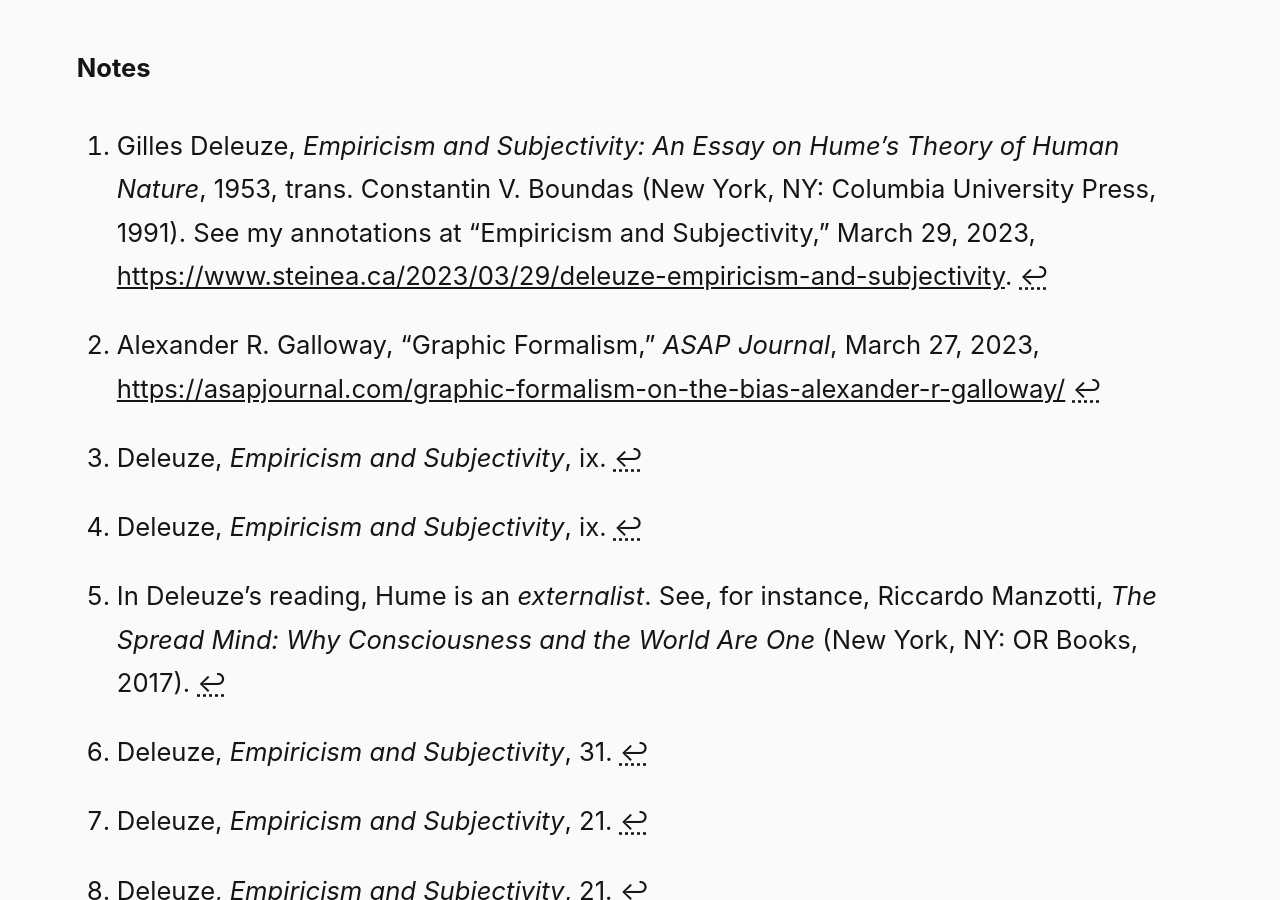
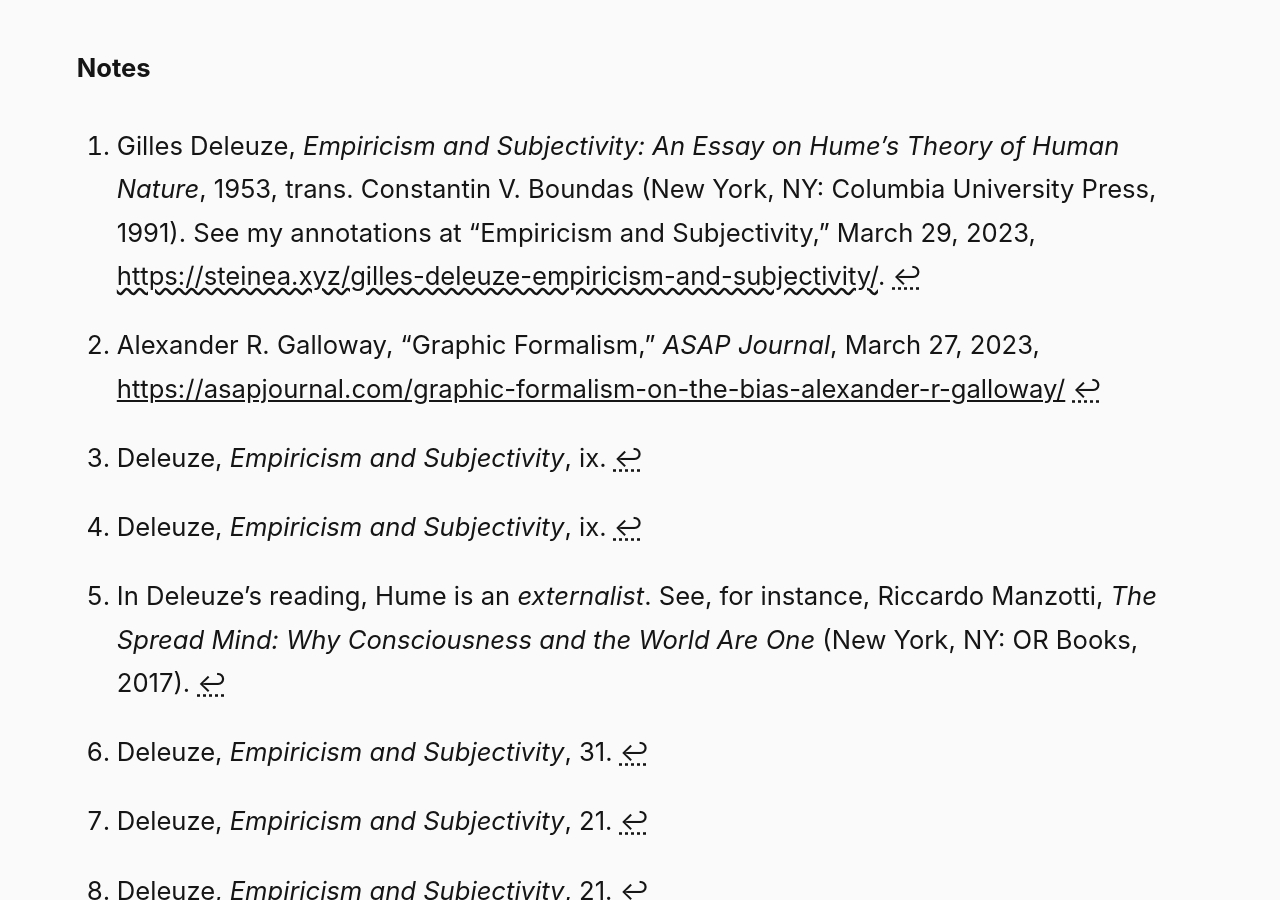
Before and after one commit to steinea/ca, a Jekyll site: the page built from _posts/2023-05-26-we-can-always-play-backgammon.md, in a window 1280 px wide and 900 px high, scrolled down 5169 px. Built offline with Jekyll 4.4.1, drawn with Linux system fonts in a browser that asks for light colours; some of the changed lines change nothing that is shown.

Commit message:
Fix link

```diff
--- a/_posts/2023-05-26-we-can-always-play-backgammon.md
+++ b/_posts/2023-05-26-we-can-always-play-backgammon.md
@@ -10,7 +10,7 @@
 
 Deleuze's *Empiricism and Subjectivity: An Essay on Hume’s Theory of Human Nature* (1953) is a remarkable book.[^1] Slim but dense, it is full of the usual Deleuzian diagonalities[^2] and foldings, a striking precursor to his later, more-often-read books. *Empiricism and Subjectivity* is Deleuze's first book, based on the graduate thesis that he wrote under the supervision of Jean Hyppolite and Georges Canguilhem, and as a first book it is more grounded than the ones that would follow, and indeed, functions for them *as* a sort of ground, or perhaps better, as a *field* of potentialities.
 
-[^1]: Gilles Deleuze, *Empiricism and Subjectivity: An Essay on Hume's Theory of Human Nature*, 1953, trans. Constantin V. Boundas (New York, NY: Columbia University Press, 1991). See my annotations at "Empiricism and Subjectivity," March 29, 2023, <https://www.steinea.ca/2023/03/29/deleuze-empiricism-and-subjectivity>.
+[^1]: Gilles Deleuze, *Empiricism and Subjectivity: An Essay on Hume's Theory of Human Nature*, 1953, trans. Constantin V. Boundas (New York, NY: Columbia University Press, 1991). See my annotations at "Empiricism and Subjectivity," March 29, 2023, <https://steinea.xyz/gilles-deleuze-empiricism-and-subjectivity/>.
 [^2]: Alexander R. Galloway, "Graphic Formalism," *ASAP Journal*, March 27, 2023, <https://asapjournal.com/graphic-formalism-on-the-bias-alexander-r-galloway/>
 
 Deleuze states his research program succinctly: to survey the history of "new concepts created by a great philosopher"---in this case, David Hume.[^3] Primarily a close reading of Hume's *A Treatise of Human Nature* (1739), with reference to other major works like *An Enquiry Concerning Human Understanding* (1748) and *Dialogues Concerning Natural Religion* (1779), Deleuze identifies Hume's key contributions to philosophy as twofold: the "concept of *belief*" and the "real meaning" of the "*association* of ideas."[^4] Contrary to idealist or rationalist theories of mind that locate knowledge and ideas in the subject's interiority, Hume's theory of mind---or properly, his theory of *human nature*---locates knowledge and ideas *outside* of the subject, and in fact, as *prior* to the subject.[^5] Through belief in this outside, the human being is "subjected"---made *into* a subject, made subject *to* the world.[^6]
```
